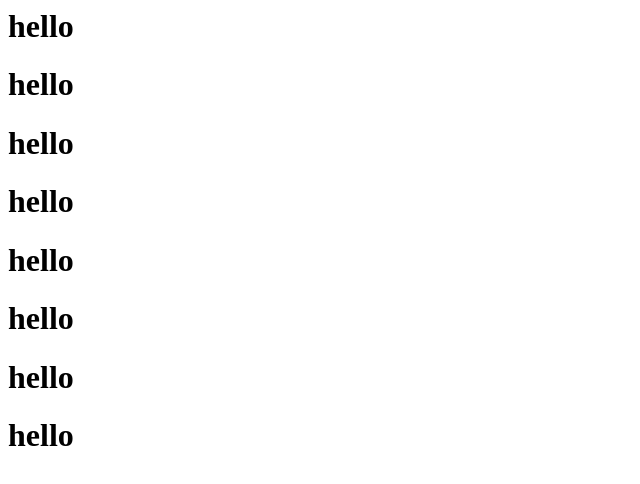
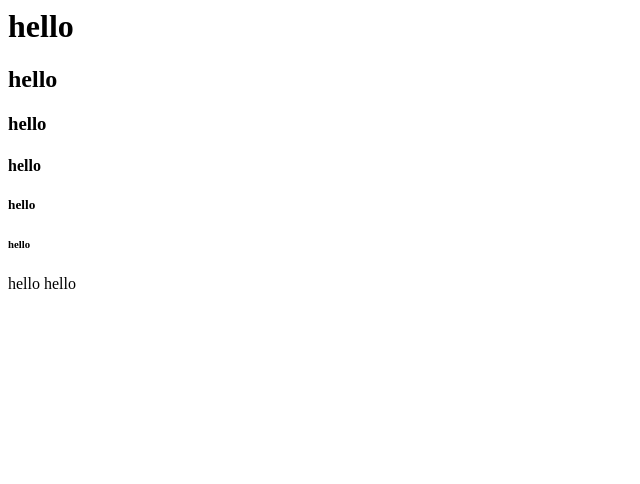
Before and after one commit to kangsy5864/kangsy5864.github.io, a plain HTML site: page hello.html in a window 1280 px wide. Shown: the whole page, without its empty margins (0-640 px from the left). Drawn offline with Linux system fonts and the light colour scheme.

Commit message:
Update hello.html

```diff
--- a/hello.html
+++ b/hello.html
@@ -1,10 +1,10 @@
 <body>
   <h1>hello</h1>
-  <h1>hello</h1>
-  <h1>hello</h1>
-  <h1>hello</h1>
-  <h1>hello</h1>
-  <h1>hello</h1>
-  <h1>hello</h1>
-  <h1>hello</h1>
+  <h2>hello</h2>
+  <h3>hello</h3>
+  <h4>hello</h4>
+  <h5>hello</h5>
+  <h6>hello</h6>
+  <h7>hello</h7>
+  <h8>hello</h8>
 <body>
```
